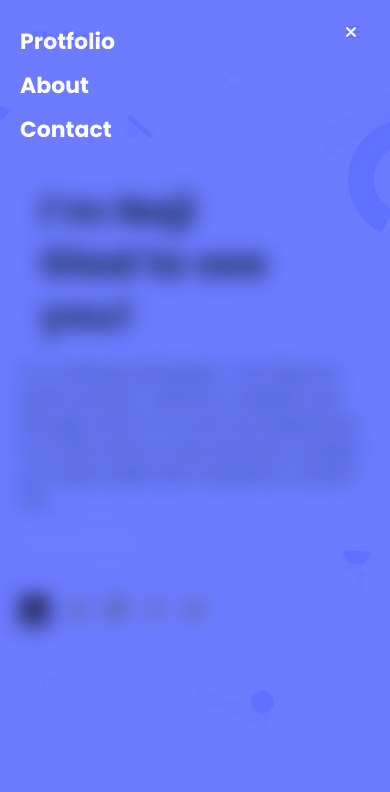
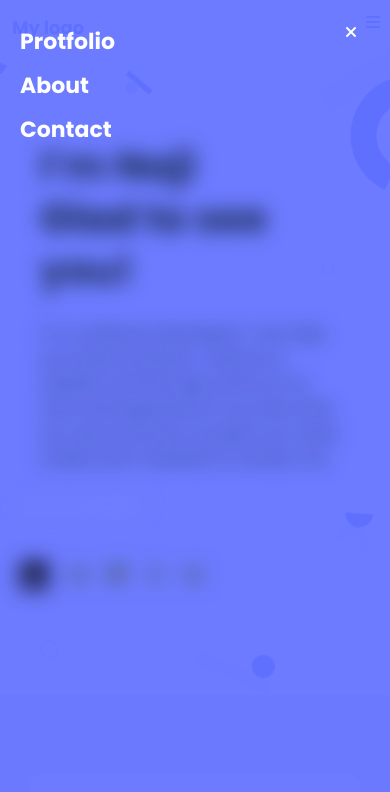
Before and after one commit to naji-97/naji-portfolio, a website: page index.html in a window 390 px wide. Both pictures are taken after a click on the icon 353 px from the left and 32 px from the top of the page. Shown: the top 792 px of the page. Drawn offline with Linux system fonts and the light colour scheme.

Commit message:
fiex the navbar at the top of the page

```diff
--- a/style.css
+++ b/style.css
@@ -59,7 +59,7 @@ label {
   right: 0;
   bottom: 0;
   left: 0;
-  background-color: #6070FF;
+  background-color: #6070ff;
   padding: 20px;
   opacity: 92%;
 }
@@ -73,19 +73,19 @@ label {
 }
 
 .mobile-menu a {
-  font-family: "Poppins";
+  font-family: "Poppins", sans-serif;
   font-style: normal;
   font-weight: 600;
   font-size: 22px;
   line-height: 44px;
-  color: #FFFFFF;
+  color: #fff;
   width: 100%;
 }
 
 .xmark {
   position: absolute;
   right: 20px;
-  margin-top: 0px;
+  margin-top: 0;
   margin-right: 14px;
   margin-left: 20px;
   margin-bottom: 20px;
@@ -139,6 +139,7 @@ header {
 
 .main-section p {
   color: #172b4d;
+  padding: 5px 20px;
 }
 
 .main-section button {
@@ -504,6 +505,7 @@ div.border-bootom {
   color: #5e6c84;
   background: #fff;
 }
+
 .links {
   display: none;
 }
@@ -512,6 +514,13 @@ div.border-bootom {
   display: none;
 }
 
+.navbar {
+  position: fixed;
+  top: 0;
+  left: 0;
+  right: 0;
+  background: #fff;
+}
 
 @media screen and (min-width: 768px) {
   header {
@@ -553,6 +562,7 @@ div.border-bootom {
   .main-section p {
     grid-column-start: 1;
     grid-column-end: 4;
+    padding: 10px 30px;
   }
 
   .main-section div {
```
